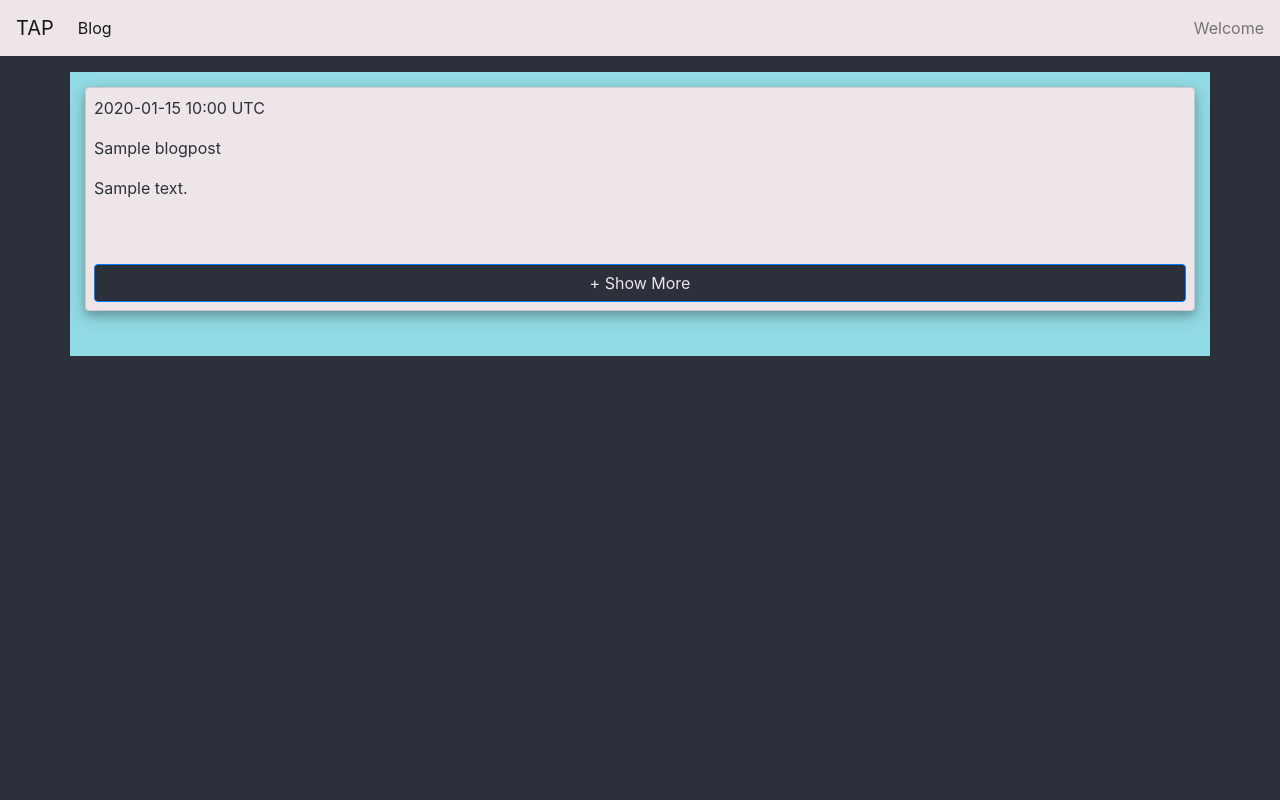
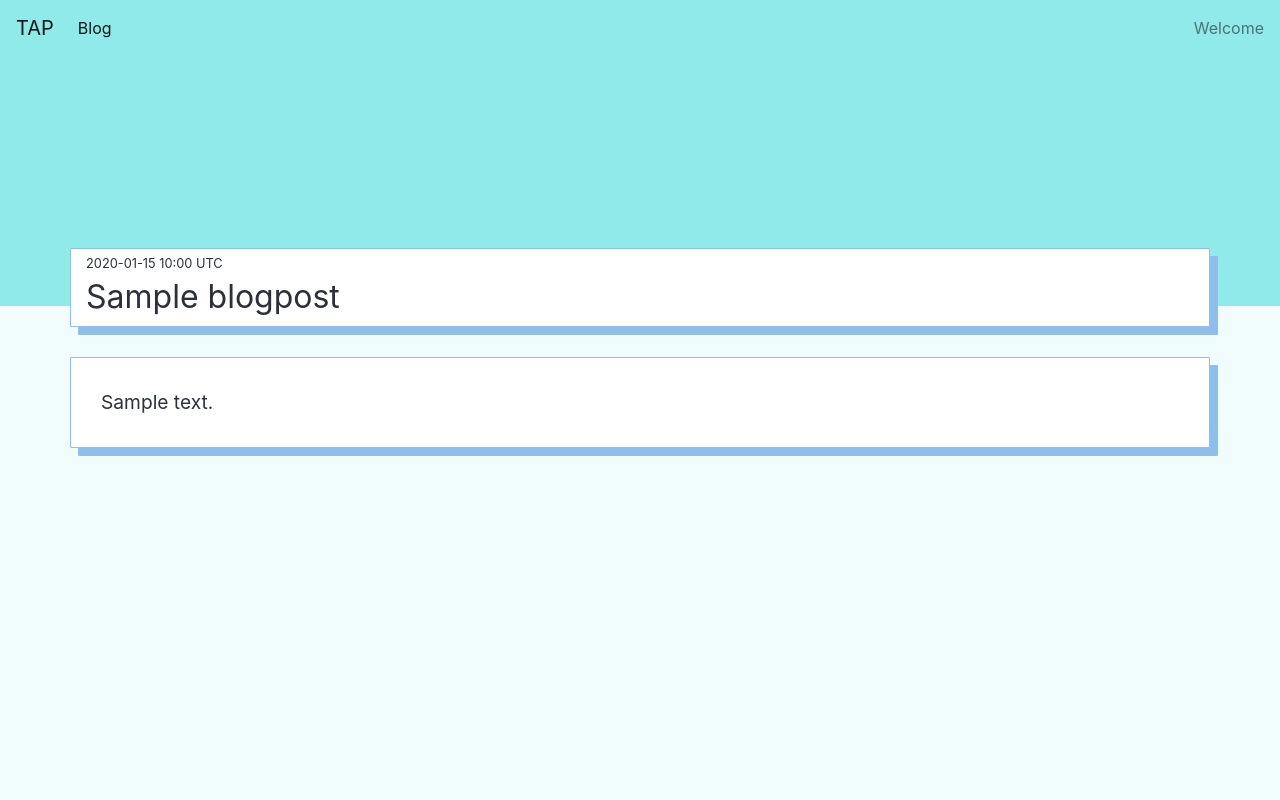
Before and after one commit to CJHouser/tap, a Django app: page /blog/1/ in a window 1280 px wide. Run offline with Django 3.2, Linux system fonts and the light colour scheme; tables that the repository leaves empty hold one stand-in row (values such as "Sample post"); some libraries are stand-ins or nearby versions.

Commit message:
detail view update

```diff
--- a/blog/models.py
+++ b/blog/models.py
@@ -2,7 +2,7 @@ from django.db import models
 from django.utils import timezone
 
 class BlogPost(models.Model):
-    title       = models.CharField(max_length=256)
+    title       = models.CharField(max_length=60)
     created_at  = models.DateTimeField(default=timezone.now, editable=False)
     modified_at = models.DateTimeField(default=timezone.now, editable=False)
     content     = models.TextField()
--- a/blog/static/blog/style.css
+++ b/blog/static/blog/style.css
@@ -1,70 +1,37 @@
-/* general */
 html, body {
-  background: #2B303A;
-}
-
-.navbar {
-  background-color: #EEE5E9;
-}
-
-.container {
-  background: #92DCE5;
-}
-
-.row {
-  padding: 15px;
-}
-
-.btn {
-  background: #2B303A;
-  color: #EEE5E9;
-}
-
-a:hover {
-  text-decoration: none;
-}
-
-/* index view */
-.preview {
-  background: #EEE5E9;
-  box-shadow: 0 4px 8px 0 rgba(0, 0, 0, 0.2), 0 6px 20px 0 rgba(0, 0, 0, 0.19);
+  background: linear-gradient(to bottom, #90eae9 38.2%, #f1fcfc 0%);
+  margin: 0;
+  min-height: 100vh;
   color: #2B303A;
 }
 
-.blog-post-date {
-  font-size: 12px;
+.timestamp {
+  font-size:0.8em;
 }
 
-.blog-post-title {
-  font-size: 25px;
+.detail-container {
+  margin-top: 15%;
 }
 
-/* detail view */
-.detail {
-  background: #EEE5E9;
-  box-shadow: 0 4px 8px 0 rgba(0, 0, 0, 0.2), 0 6px 20px 0 rgba(0, 0, 0, 0.19);
-  color: #2B303A;
+.detail-title-card {
+  border-color: #90BEEA;
+  border-radius: 1px;
+  box-shadow: 8px 8px 0px 0px #90BEEA;
+  margin-bottom: 30px;
+  padding: 5px 15px 5px 15px;
 }
 
-#module {
-  width: 500px;
+.detail-title {
+  font-size: 2.0em;
 }
 
-#module a.collapsed:after {
-  content: '+ Show More';
+.detail-content-card {
+  border-color: #90BEEA;
+  border-radius: 1px;
+  box-shadow: 8px 8px 0px 0px #90BEEA;
+  padding: 30px 30px 30px 30px;
 }
 
-#module a:not(.collapsed):after {
-  content: '- Show Less';
+.detail-content {
+  font-size: 1.2em;
 }
-
-#module #collapseExample.collapse:not(.show) {
-  display: block;
-  /* height = lineheight * no of lines to display */
-  height: 4.5em;
-  overflow: hidden;
-}
-
-#module #collapseExample.collapsing {
-  height: 4.5em;
-}
--- a/blog/templates/blog/detail.html
+++ b/blog/templates/blog/detail.html
@@ -1,24 +1,22 @@
 {% extends "base.html" %}
 
-{% block title %}Post{% endblock %}
+{% block title %}{{ blog_post.title }} - TAP{% endblock %}
 
 {% block content %}
-<div class="container">
+<div class="detail-container container">
   <div class="row">
-    <div id="module" class="card detail col-md px-2 pt-2">
-      <p>{{ blog_post.created_at }}</p>
-      <p>{{ blog_post.title }}</p>
-      <p class="collapse" id="collapseExample" aria-expanded="false">{{ blog_post.content }}</p>
-      <a class="collapsed btn btn-primary mb-2" data-toggle="collapse" href="#collapseExample" aria-expanded="false" aria-controls="collapseExample"></a>
+    <div class="detail-title-card card col-md">
+      <div class="timestamp">{{ blog_post.created_at }}</div>
+      <div class="detail-title">{{ blog_post.title }}</div>
     </div>
   </div>
   <div class="row">
-    {% if next_post %}
-      <a class="btn btn-primary float-left" href="{% url 'blog:detail' next_post.id %}">next</a>
-    {% endif %}
-    {% if prev_post %}
-      <a class="btn btn-primary ml-auto float-right" href="{% url 'blog:detail' prev_post.id %}">prev</a>
-    {% endif %}
+    <div class="detail-content-card card col-md">
+      {% if blog_post.created_at < blog_post.modified_at %}
+        <div class="timestamp font-weight-bold font-italic">Edited: {{ blog_post.modified_at }}</div>
+      {% endif %}
+      <div class="detail-content">{{ blog_post.content }}</div>
+    </div>
   </div>
 </div>
 {% endblock %}
```
Also changed, not shown: blog/migrations/0006_auto_20210127_2040.py (added).
